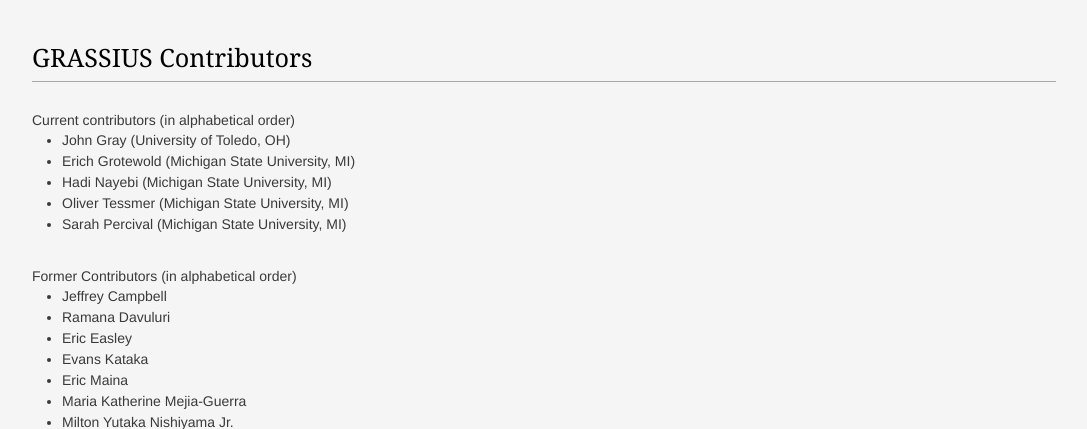
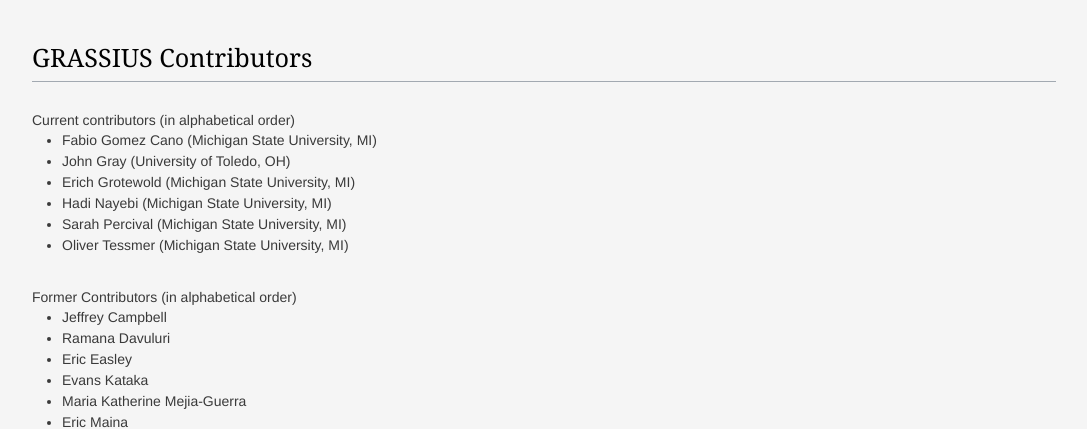
Before and after one commit to grotewold-lab/grassius-website, a CodeIgniter 4 app: template app/Views/info/people.php in a window 1280 px wide. Shown: the part 140-569 px from the top of the page, without its empty margins (96-1183 px from the left). Run offline with PHP 8.4 and a stand-in for CodeIgniter, Linux system fonts and the light colour scheme; the template is opened without the code that fills it, so the values that code supplies are empty; some libraries are stand-ins or nearby versions.

Commit message:
fixed ordering on people page

```diff
--- a/app/Views/info/people.php
+++ b/app/Views/info/people.php
@@ -10,11 +10,12 @@
 <br>
 Current contributors (in alphabetical order)
 <ul>
+    <li>Fabio Gomez Cano (Michigan State University, MI)</li>
     <li>John Gray (University of Toledo, OH)</li>
     <li>Erich Grotewold (Michigan State University, MI)</li>
     <li>Hadi Nayebi (Michigan State University, MI)</li>
+    <li>Sarah Percival (Michigan State University, MI)</li>
     <li>Oliver Tessmer (Michigan State University, MI)</li>
-    <li>Sarah Percival (Michigan State University, MI)</li>
 </ul>
 
 <br>
@@ -25,14 +26,14 @@
     <li>Ramana Davuluri</li>
     <li>Eric Easley</li>
     <li>Evans Kataka</li>
+    <li>Maria Katherine Mejia-Guerra</li>
     <li>Eric Maina</li>
-    <li>Maria Katherine Mejia-Guerra</li>
-    <li>Milton Yutaka Nishiyama Jr.</li>
-    <li>Alper Yilmaz</li>
     <li>Wilberforce Ouma</li>
     <li>Saran Palaniswamy</li>
     <li>Glaucia Souza</li>
     <li>Hao Sun</li>
+    <li>Alper Yilmaz</li>
+    <li>Milton Yutaka Nishiyama Jr.</li>
 </ul>
 
 <br>
```
